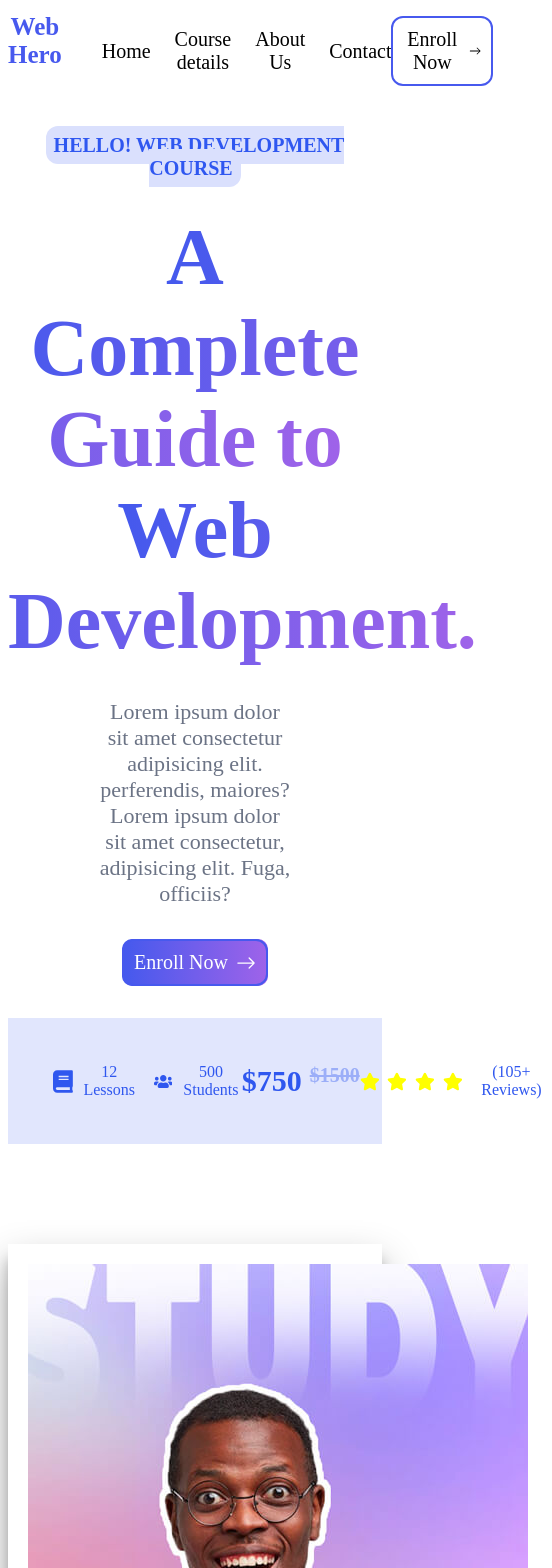
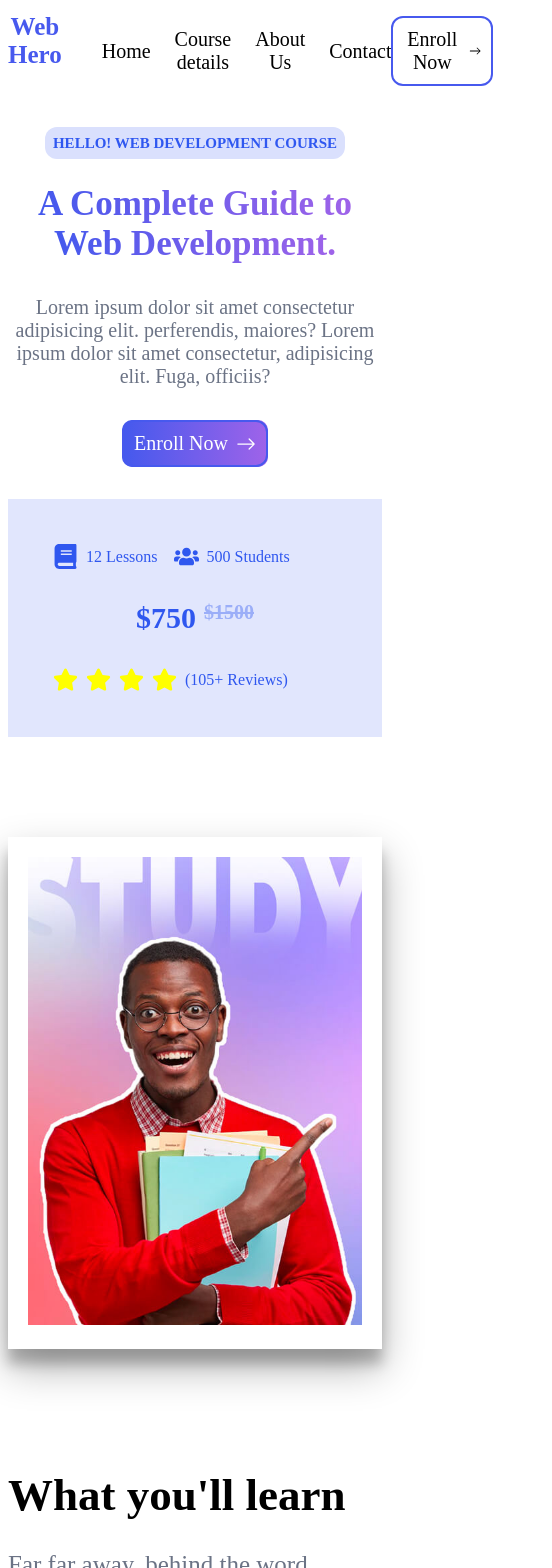
Before and after one commit to jakariamasum/Web-Hero, a React (Vite) app: page / in a window 390 px wide. Shown: the top 1568 px of the page, 552 px wide, since content can reach past the window. Built offline with nearby package versions, Linux system fonts and the light colour scheme.

Commit message:
hero section responsiveness

```diff
--- a/src/components/Hero/Hero.module.css
+++ b/src/components/Hero/Hero.module.css
@@ -44,6 +44,7 @@
     background-color: #E1E6FD;
     align-items: center;
     color: #2F57EF;
+    flex-wrap: wrap;
 }
 .stats>:nth-child(1){
     display: flex;
@@ -70,3 +71,21 @@
     font-size: 20px;
     color: #9BAEF8;
 }
+@media screen and (max-width:740px) {
+    .stats{
+        gap: 2rem;
+    }
+    .stats>:nth-child(2){
+        margin: 0 auto;
+    }
+    .subText{
+        font-size: 20px;
+        padding: 0;
+    }
+    .text>span{
+        font-size: 35px;
+    }
+    .box>span{
+        font-size: 15px;
+    }
+}
--- a/src/components/Learn/Learn.module.css
+++ b/src/components/Learn/Learn.module.css
@@ -45,6 +45,7 @@
     .container{
         flex-direction: column;
         text-align: center;
+        gap: 0;
     }
     .materials{
         gap: 0;
@@ -52,4 +53,8 @@
     .right>:last-child{
         margin: 0 auto;
     }
+    .container>:first-child>img{
+        width: 100%;
+    }
+
 }
```
